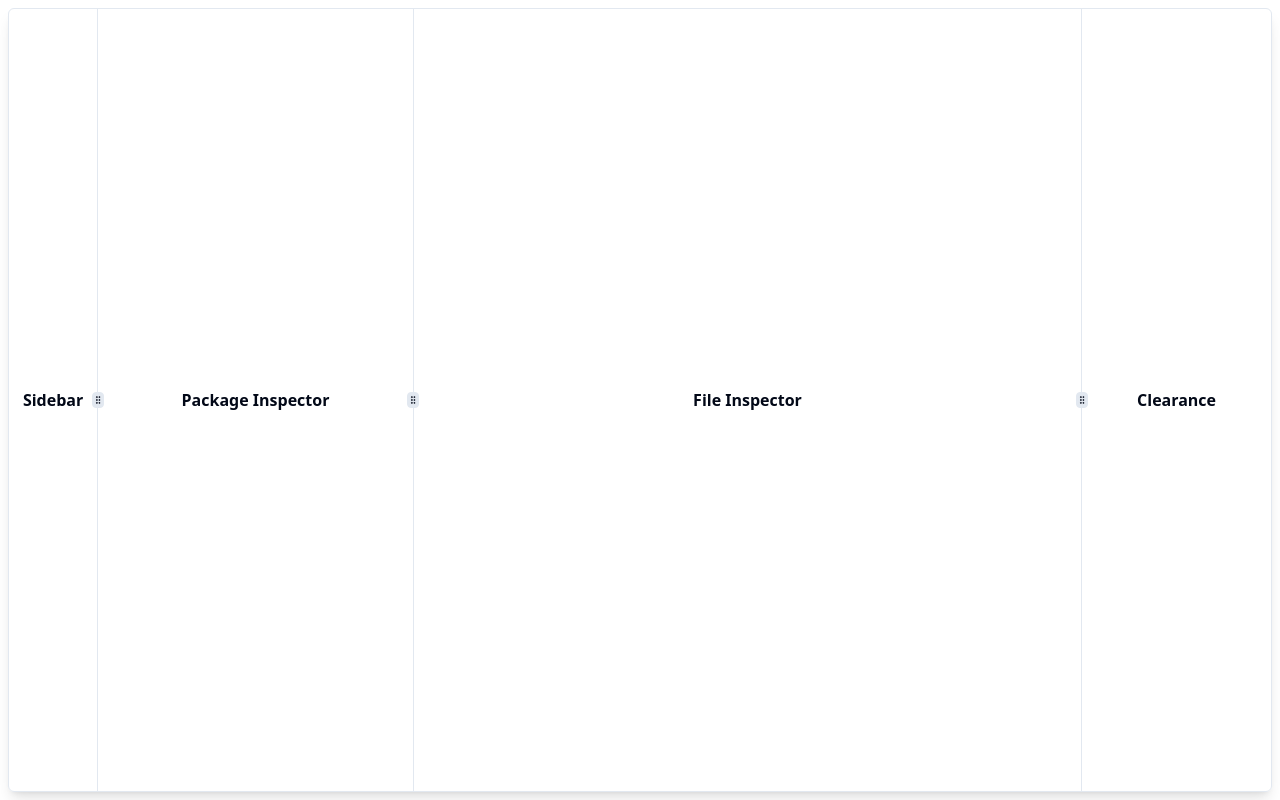
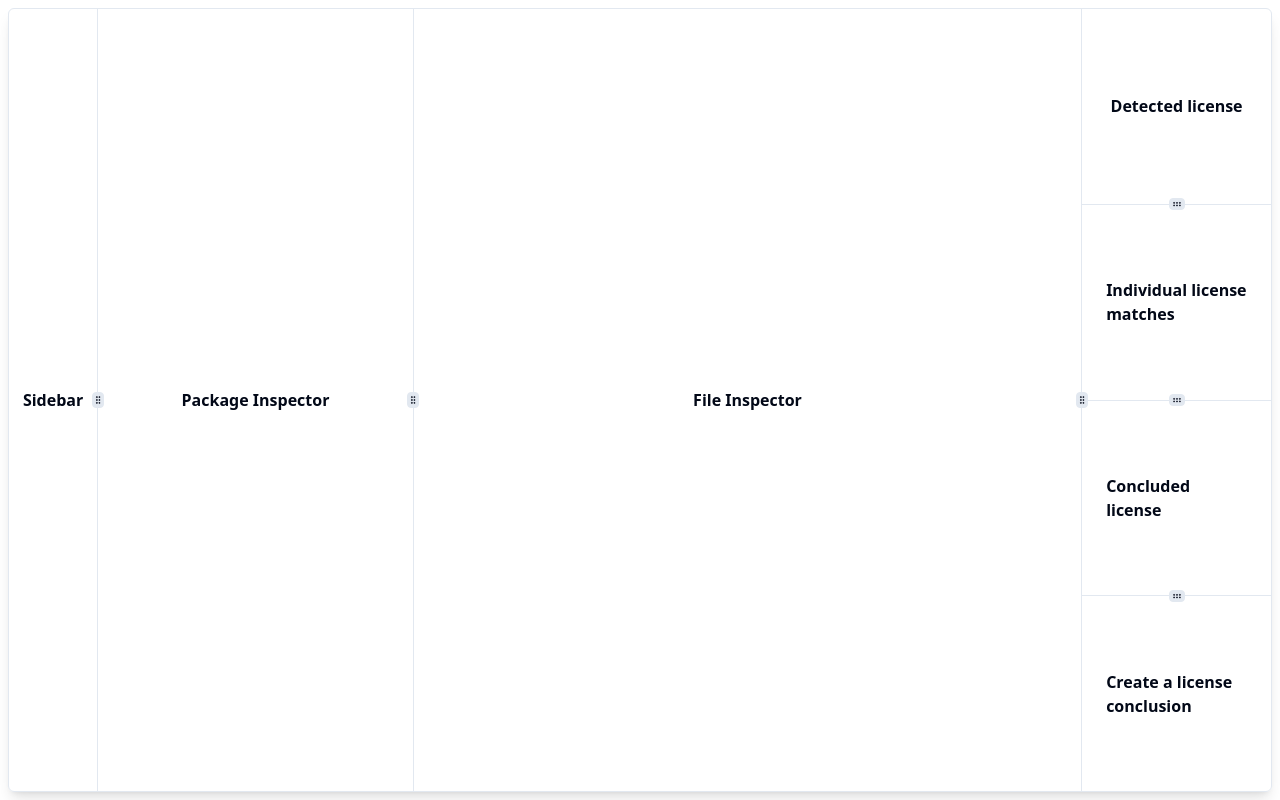
Before and after one commit to Etsija/test-react, a Next.js app: page / in a window 1280 px wide. Built offline with nearby package versions, Linux system fonts and the light colour scheme.

Commit message:
Add inner layout of clearance panel

```diff
--- a/src/components/MainUI.tsx
+++ b/src/components/MainUI.tsx
@@ -47,9 +47,39 @@ const MainUI = ({ defaultLayout }: Props) => {
 
             <ResizablePanel defaultSize={defaultLayout[3]}>
                 {/* Clearance */}
-                <div className="flex items-center justify-center h-full p-6">
-                    <span className="font-semibold">Clearance</span>
-                </div>
+                <ResizablePanelGroup direction="vertical">
+                    <ResizablePanel>
+                        <div className="flex items-center justify-center h-full p-6">
+                            <span className="font-semibold">
+                                Detected license
+                            </span>
+                        </div>
+                    </ResizablePanel>
+                    <ResizableHandle withHandle />
+                    <ResizablePanel>
+                        <div className="flex items-center justify-center h-full p-6">
+                            <span className="font-semibold">
+                                Individual license matches
+                            </span>
+                        </div>
+                    </ResizablePanel>
+                    <ResizableHandle withHandle />
+                    <ResizablePanel>
+                        <div className="flex items-center justify-center h-full p-6">
+                            <span className="font-semibold">
+                                Concluded license
+                            </span>
+                        </div>
+                    </ResizablePanel>
+                    <ResizableHandle withHandle />
+                    <ResizablePanel>
+                        <div className="flex items-center justify-center h-full p-6">
+                            <span className="font-semibold">
+                                Create a license conclusion
+                            </span>
+                        </div>
+                    </ResizablePanel>
+                </ResizablePanelGroup>
             </ResizablePanel>
         </ResizablePanelGroup>
     );
```
